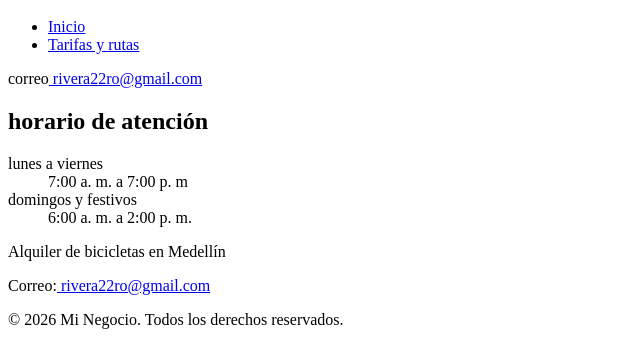
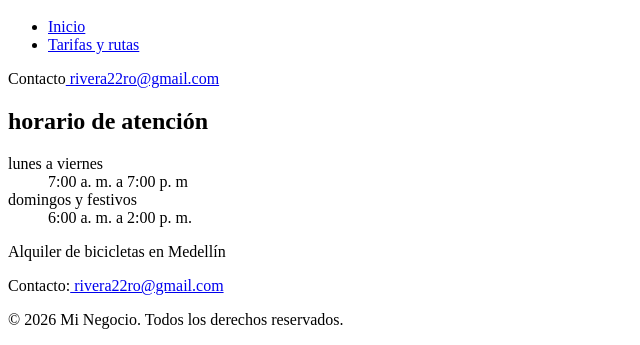
Before and after one commit to rivera22ro/rueda-libre, a plain HTML site: page paginas/reservas.html in a window 1280 px wide. Shown: the part 243-588 px from the top of the page, 0-640 px from the left. Drawn offline with Linux system fonts and the light colour scheme.

Commit message:
feat: version v0.1.

```diff
--- a/paginas/reservas.html
+++ b/paginas/reservas.html
@@ -19,7 +19,7 @@
             </nav>
         </header>
         <div>
-            <p>correo<a href="https://mail.google.com/mail/?view=cm&fs=1&to=tucorreo@gmail.com">
+            <p>Contacto<a href="https://mail.google.com/mail/?view=cm&fs=1&to=tucorreo@gmail.com">
                 rivera22ro@gmail.com
                         </a>
             </p>
@@ -38,7 +38,7 @@
 
     <footer>
         <p>Alquiler de bicicletas en Medellín</p>
-            <p>Correo:<a href="https://mail.google.com/mail/?view=cm&fs=1&to=tucorreo@gmail.com">
+            <p>Contacto:<a href="https://mail.google.com/mail/?view=cm&fs=1&to=tucorreo@gmail.com">
             rivera22ro@gmail.com</a>
             </p>
         <p>&copy; 2026 Mi Negocio. Todos los derechos reservados.</p>
```
